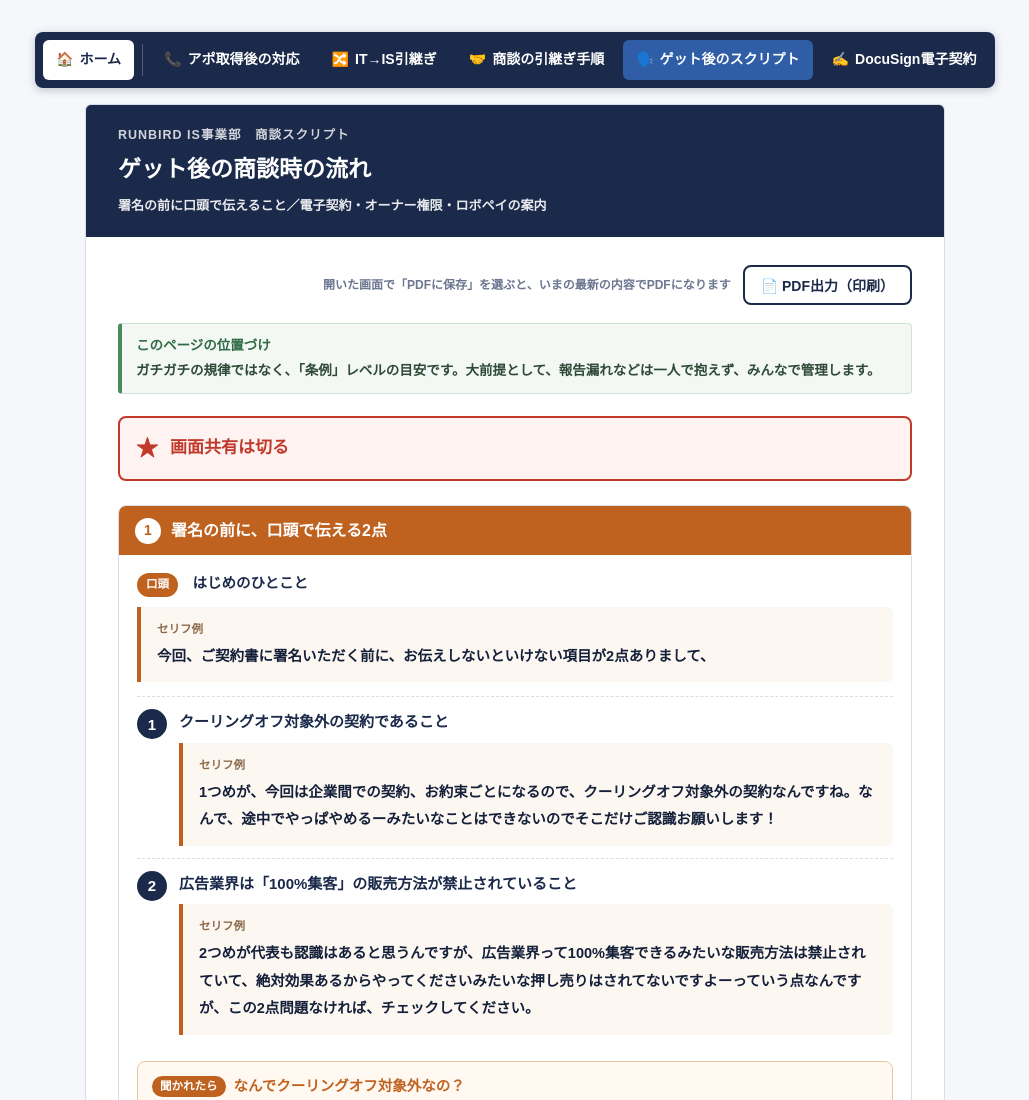
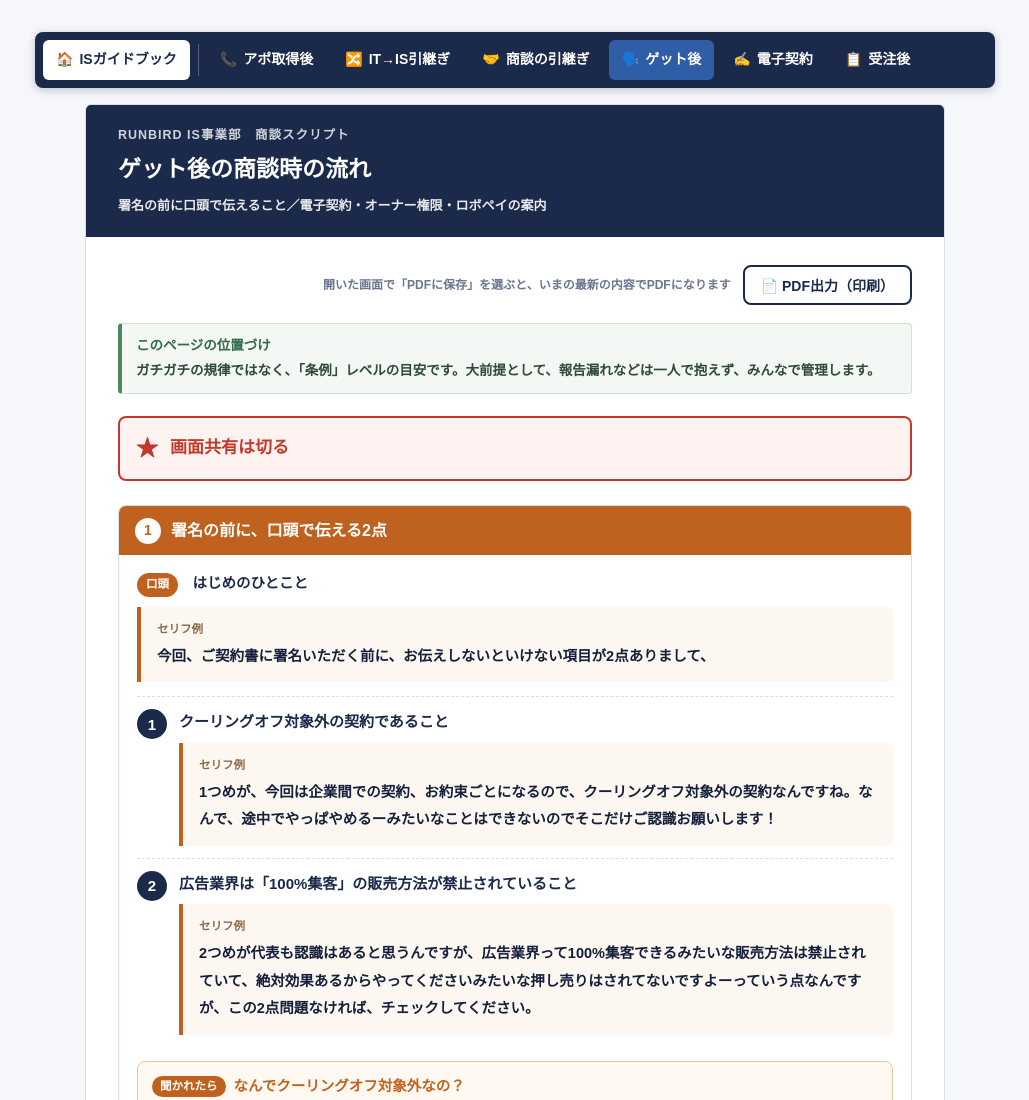
Before and after one commit to gbpsupport-run001/is-workflow-eigyo-jimu, a plain HTML site: page contract-script.html in a window 1280 px wide. Shown: the top 1100 px of the page, without its empty margins (125-1154 px from the left). Drawn offline with Linux system fonts and the light colour scheme.

Commit message:
サイトの表示名を「ISガイドブック」に変更、ワークフローの切り替えボタンを削除

```diff
--- a/contract-script.html
+++ b/contract-script.html
@@ -3,7 +3,7 @@
 <head>
 <meta charset="UTF-8">
 <meta name="viewport" content="width=device-width, initial-scale=1, viewport-fit=cover">
-<title>IS事業部 ゲット後の商談スクリプト</title>
+<title>ISガイドブック｜ゲット後の商談スクリプト</title>
 <style>
   :root{
     --navy:#1b2a4a;
@@ -237,14 +237,14 @@
 </head>
 <body>
 <nav class="topbar">
-  <a href="./" class="home"><span class="ic">🏠</span><span class="l">ホーム</span><span class="s">ホーム</span></a>
+  <a href="./" class="home"><span class="ic">🏠</span><span class="l">ISガイドブック</span><span class="s">ホーム</span></a>
   <span class="sep"></span>
-  <a href="appo-followup.html"><span class="ic">📞</span><span class="l">アポ取得後の対応</span><span class="s">アポ後</span></a>
+  <a href="appo-followup.html"><span class="ic">📞</span><span class="l">アポ取得後</span><span class="s">アポ後</span></a>
   <a href="it-is-handover.html"><span class="ic">🔀</span><span class="l">IT→IS引継ぎ</span><span class="s">IT→IS</span></a>
-  <a href="handover.html"><span class="ic">🤝</span><span class="l">商談の引継ぎ手順</span><span class="s">商談</span></a>
-  <a href="contract-script.html" class="active"><span class="ic">🗣️</span><span class="l">ゲット後のスクリプト</span><span class="s">ゲット後</span></a>
-  <a href="docusign-flow.html"><span class="ic">✍️</span><span class="l">DocuSign電子契約</span><span class="s">電子契約</span></a>
-  <a href="workflow.html"><span class="ic">📋</span><span class="l">受注後ワークフロー</span><span class="s">受注後</span></a>
+  <a href="handover.html"><span class="ic">🤝</span><span class="l">商談の引継ぎ</span><span class="s">商談</span></a>
+  <a href="contract-script.html" class="active"><span class="ic">🗣️</span><span class="l">ゲット後</span><span class="s">ゲット後</span></a>
+  <a href="docusign-flow.html"><span class="ic">✍️</span><span class="l">電子契約</span><span class="s">電子契約</span></a>
+  <a href="workflow.html"><span class="ic">📋</span><span class="l">受注後</span><span class="s">受注後</span></a>
 </nav>
 <div class="sheet">
   <div class="header">
```
